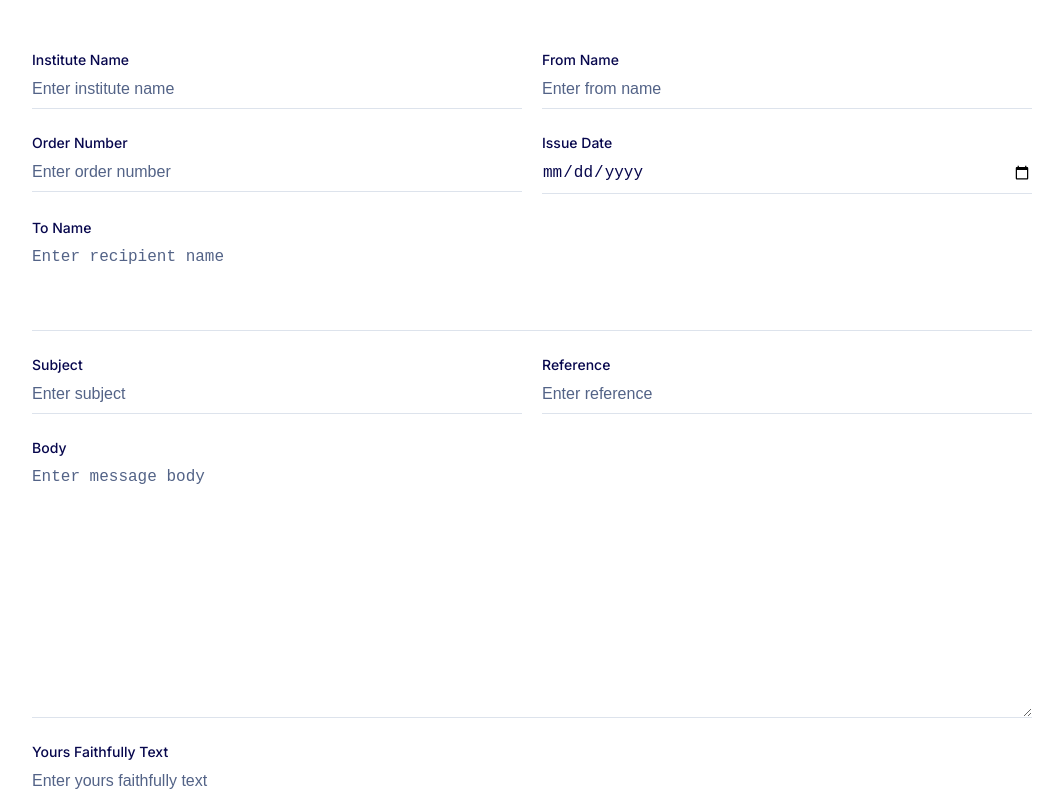
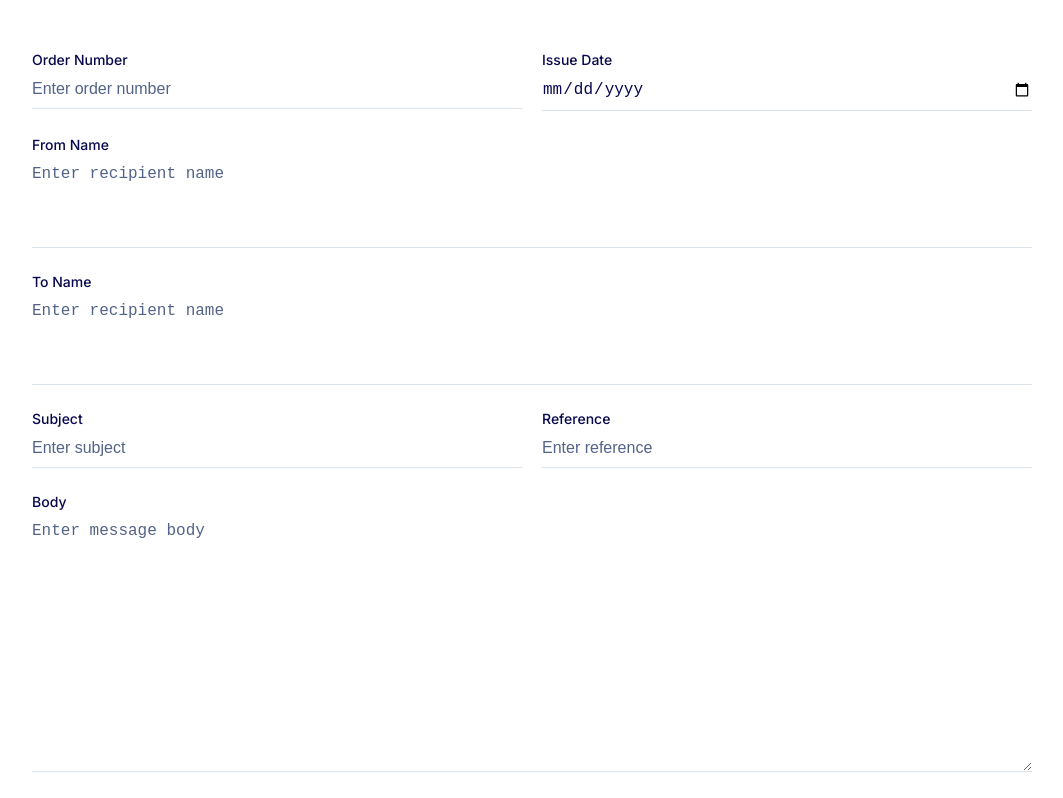
Before and after one commit to abinopoulose/gen-doc, a React (Vite) app: page / in a window 1280 px wide. Shown: the top 798 px of the page, without its empty margins (108-1171 px from the left). Built offline with nearby package versions, Linux system fonts and the light colour scheme.

Commit message:
fix: from section

```diff
--- a/src/pdf-form/pdf-form.jsx
+++ b/src/pdf-form/pdf-form.jsx
@@ -3,7 +3,6 @@ import './pdf-form.css';
 
 const PdfForm = ({ onSubmit }) => {
   const [formData, setFormData] = useState({
-    schoolName: '',
     fromName: '',
     orderNumber: '',
     issueDate: '',
@@ -46,32 +45,6 @@ const PdfForm = ({ onSubmit }) => {
     <div className="formbold-main-wrapper">
       <div className="formbold-form-wrapper">
         <form onSubmit={handleSubmit}>
-          <div className="formbold-input-flex">
-            <div>
-              <label htmlFor="schoolName" className="formbold-form-label">Institute Name</label>
-              <input
-                type="text"
-                name="schoolName"
-                id="schoolName"
-                value={formData.schoolName}
-                onChange={handleChange}
-                className="formbold-form-input"
-                placeholder="Enter institute name"
-              />
-            </div>
-            <div>
-              <label htmlFor="fromName" className="formbold-form-label">From Name</label>
-              <input
-                type="text"
-                name="fromName"
-                id="fromName"
-                value={formData.fromName}
-                onChange={handleChange}
-                className="formbold-form-input"
-                placeholder="Enter from name"
-              />
-            </div>
-          </div>
 
           <div className="formbold-input-flex">
             <div>
@@ -97,6 +70,19 @@ const PdfForm = ({ onSubmit }) => {
                 className="formbold-form-input"
               />
             </div>
+          </div>
+
+          <div className="formbold-textarea">
+            <label htmlFor="fromName" className="formbold-form-label">From Name</label>
+            <textarea
+              name="fromName"
+              id="fromName"
+              value={formData.fromName}
+              onChange={handleChange}
+              className="formbold-form-input"
+              placeholder="Enter recipient name"
+              rows={4}
+            />
           </div>
 
           <div className="formbold-textarea">
--- a/src/templates/leo.css
+++ b/src/templates/leo.css
@@ -107,6 +107,7 @@ body, .page {
 .from-section, .to-section {
   text-align: left;
   margin: 1rem 0;
+  white-space: pre-line;
 }
 
 .name {
```
Also changed, not shown: src/assets/new-logo.png (added).
